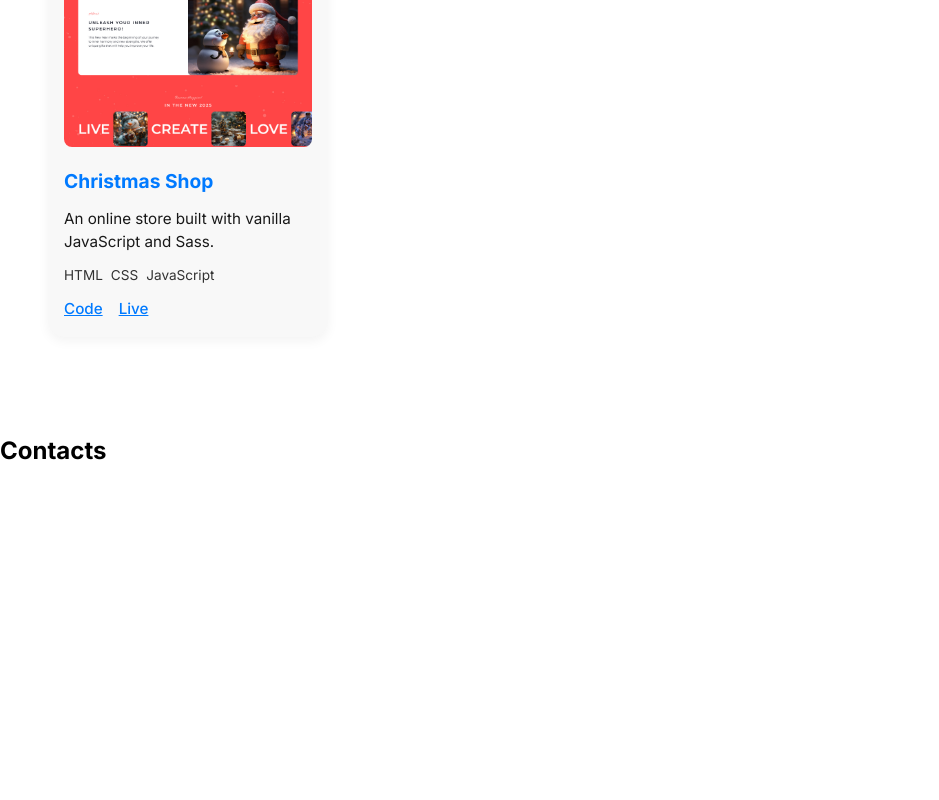
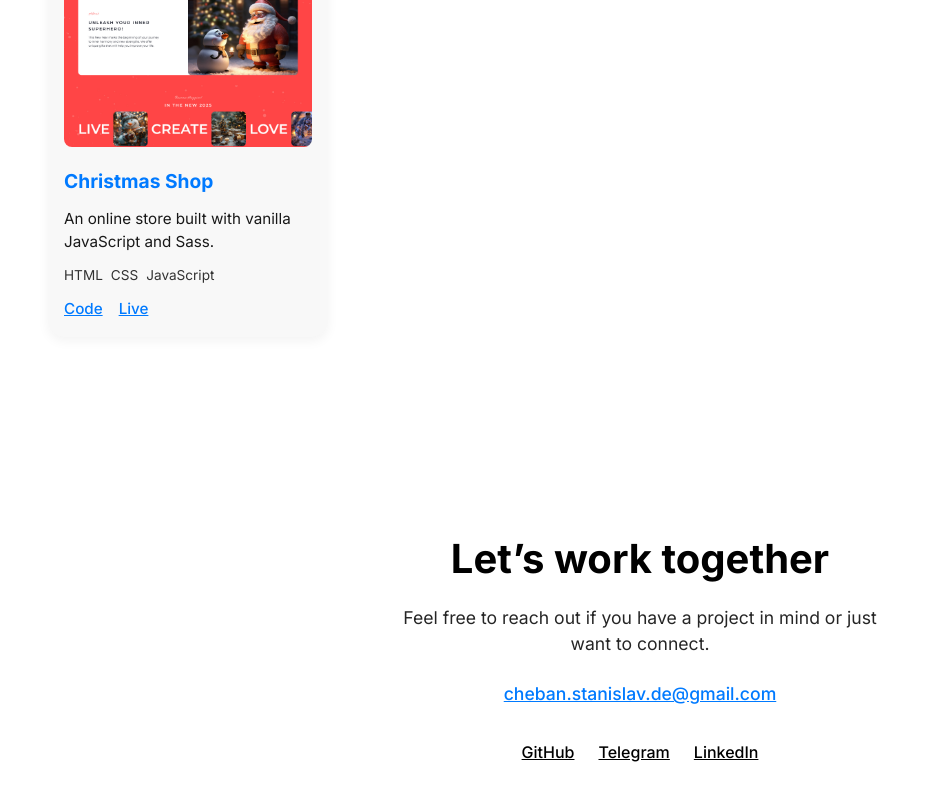
Before and after one commit to Chebannich/my-portfolio, a React (Vite) app: page / in a window 1280 px wide. Shown: the part 1983-2783 px from the top of the page, without its empty margins (0-939 px from the left). Before the commit the page ends 2452 px from the top, so only its background shows below. Built offline with nearby package versions, Linux system fonts and the light colour scheme.

Commit message:
feat: Add Contact section with email and social links

```diff
--- /dev/null
+++ b/src/components/Contacts/Contacts.scss
@@ -0,0 +1,46 @@
+.contact {
+  padding: 6rem 1rem;
+  text-align: center;
+
+  &__title {
+    font-size: 2.5rem;
+    margin-bottom: 1rem;
+  }
+
+  &__text {
+    font-size: 1.1rem;
+    opacity: 0.85;
+    max-width: 500px;
+    margin: 0 auto 1.5rem;
+  }
+
+  &__email {
+    display: inline-block;
+    font-weight: 500;
+    color: var(--accent);
+    font-size: 1.1rem;
+    margin-bottom: 2rem;
+    transition: 0.2s;
+
+    &:hover {
+      text-decoration: underline;
+    }
+  }
+
+  &__socials {
+    display: flex;
+    justify-content: center;
+    gap: 1.5rem;
+    flex-wrap: wrap;
+
+    a {
+      font-weight: 500;
+      color: var(--text);
+      transition: color 0.2s;
+
+      &:hover {
+        color: var(--accent);
+      }
+    }
+  }
+}
--- a/src/components/Contacts/Contacts.tsx
+++ b/src/components/Contacts/Contacts.tsx
@@ -1,9 +1,24 @@
-const Contacts = () => {
+import './Contacts.scss';
+
+const Contact = () => {
   return (
-    <section className="contacts">
-      <h1>Contacts</h1>
+    <section className="contact" id="contact">
+      <div className="container">
+        <h2 className="contact__title">Let’s work together</h2>
+        <p className="contact__text">
+          Feel free to reach out if you have a project in mind or just want to connect.
+        </p>
+        <a href="mailto:cheban.stanislav.de@gmail.com" className="contact__email">
+          cheban.stanislav.de@gmail.com
+        </a>
+        <div className="contact__socials">
+          <a href="https://github.com/chebannich" target="_blank" rel="noreferrer">GitHub</a>
+          <a href="https://t.me/chebannich" target="_blank" rel="noreferrer">Telegram</a>
+          <a href="https://linkedin.com/in/chebanich" target="_blank" rel="noreferrer">LinkedIn</a>
+        </div>
+      </div>
     </section>
   );
 };
 
-export default Contacts;
+export default Contact;
```
